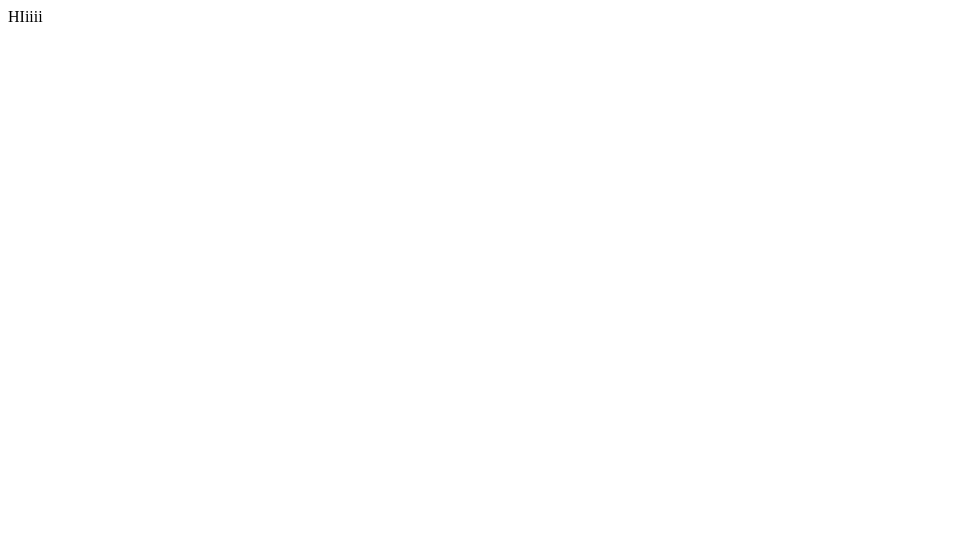
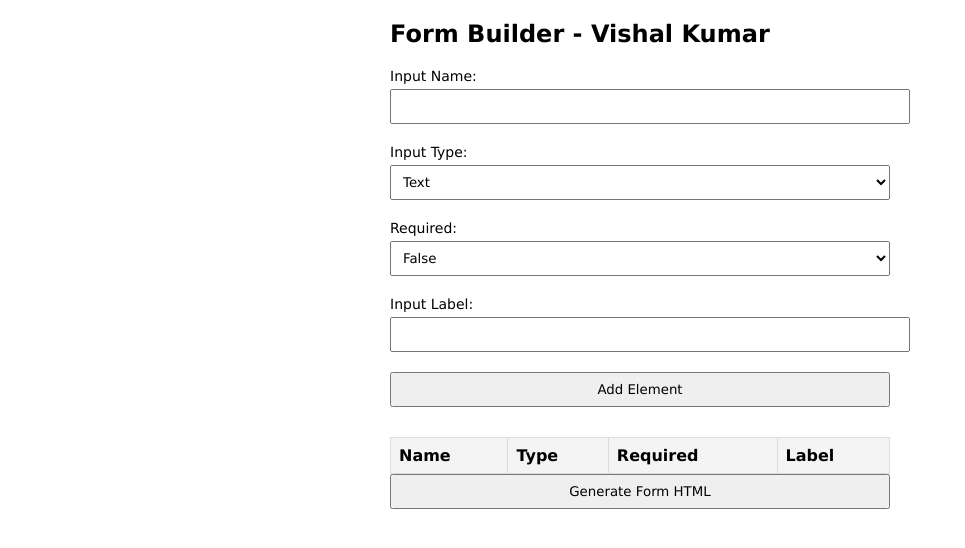
Before and after one commit to BASHIR219/Angular_form_builder, an Angular app: page / in a window 1280 px wide. Shown: the top 548 px of the page, without its empty margins (0-965 px from the left). Built offline with nearby package versions, Linux system fonts and the light colour scheme.

Commit message:
Form builder code updated

```diff
--- a/src/app/app.component.html
+++ b/src/app/app.component.html
@@ -1,5 +1,3 @@
 <main class="main">
-  HIiiii
+  <app-form-builder></app-form-builder>
 </main>
-
-<router-outlet />
--- a/src/app/app.component.ts
+++ b/src/app/app.component.ts
@@ -1,12 +1,12 @@
 import { Component } from '@angular/core';
-import { RouterOutlet } from '@angular/router';
+import { FormBuilderComponent } from './form-builder/form-builder.component';
 
 @Component({
   selector: 'app-root',
-  imports: [RouterOutlet],
+  imports: [FormBuilderComponent],
   templateUrl: './app.component.html',
   styleUrl: './app.component.css'
 })
 export class AppComponent {
-  title = 'form-builder-angular';
+  title = 'Form Builder App';
 }
--- a/src/app/app.routes.ts
+++ b/src/app/app.routes.ts
@@ -1,3 +1,3 @@
 import { Routes } from '@angular/router';
 
-export const routes: Routes = [];
+export const routes : Routes = [];
--- /dev/null
+++ b/src/app/form-builder/form-builder.component.css
@@ -0,0 +1,50 @@
+body {
+
+  padding: 20px;
+}
+
+.container {
+  max-width: 500px;
+  margin: auto;
+}
+
+.input-group {
+  margin-bottom: 10px;
+}
+
+.input-group label {
+  display: block;
+  margin-bottom: 5px;
+  font-size: 14px;
+}
+
+.input-group input,
+.input-group select,
+button {
+  width: 100%;
+  padding: 8px;
+  margin-bottom: 10px;
+}
+
+table {
+  width: 100%;
+  margin-top: 20px;
+  border-collapse: collapse;
+}
+
+table th,
+table td {
+  border: 1px solid #ddd;
+  padding: 8px;
+  text-align: left;
+}
+
+table th {
+  background-color: #f4f4f4;
+}
+
+pre {
+  background-color: #f9f9f9;
+  padding: 10px;
+  border: 1px solid #ddd;
+}
--- /dev/null
+++ b/src/app/form-builder/form-builder.component.html
@@ -0,0 +1,58 @@
+<div class="container">
+  <h2>Form Builder - Vishal Kumar</h2>
+  <form (ngSubmit)="addElement()">
+    <div class="input-group">
+      <label for="inputName">Input Name:</label>
+      <input type="text" id="inputName" [(ngModel)]="inputName" name="inputName" required />
+    </div>
+    <div class="input-group">
+      <label for="inputType">Input Type:</label>
+      <select id="inputType" [(ngModel)]="inputType" name="inputType" required>
+        <option value="text">Text</option>
+        <option value="radio">Radio</option>
+        <option value="email">Email</option>
+        <option value="dropdown">Dropdown</option>
+        <option value="checkbox">Checkbox</option>
+        <option value="file">File</option>
+        <option value="number">Number</option>
+      </select>
+    </div>
+    <div class="input-group">
+      <label for="required">Required:</label>
+      <select id="required" [(ngModel)]="required" name="required">
+        <option value="true">True</option>
+        <option value="false">False</option>
+      </select>
+    </div>
+    <div class="input-group">
+      <label for="inputLabel">Input Label:</label>
+      <input type="text" id="inputLabel" [(ngModel)]="inputLabel" name="inputLabel" required />
+    </div>
+    <button type="button" (click)="addElement()">Add Element</button>
+  </form>
+
+  <table>
+    <thead>
+      <tr>
+        <th>Name</th>
+        <th>Type</th>
+        <th>Required</th>
+        <th>Label</th>
+      </tr>
+    </thead>
+    <tbody>
+      <tr *ngFor="let element of formElements">
+        <td>{{ element.name }}</td>
+        <td>{{ element.type }}</td>
+        <td>{{ element.required ? 'Yes' : 'No' }}</td>
+        <td>{{ element.label }}</td>
+      </tr>
+    </tbody>
+  </table>
+
+  <button (click)="createForm()">Generate Form HTML</button>
+  <div id="generatedForm" *ngIf="generatedFormHtml">
+    <h3>Generated Form HTML</h3>
+    <pre>{{ generatedFormHtml }}</pre>
+  </div>
+</div>
--- /dev/null
+++ b/src/app/form-builder/form-builder.component.ts
@@ -0,0 +1,131 @@
+// import { Component } from '@angular/core';
+// import { FormBuilder, FormGroup, Validators } from '@angular/forms';
+// import { CommonModule } from '@angular/common';
+// import { ReactiveFormsModule } from '@angular/forms';
+
+// @Component({
+//   selector: 'app-form-builder',
+//   standalone: true,
+//   imports: [CommonModule, ReactiveFormsModule],
+//   templateUrl: './form-builder.component.html',
+//   styleUrls: ['./form-builder.component.css']
+// })
+// export class FormBuilderComponent {
+
+//   form: FormGroup;
+//   formElements: Array<{ name: string, type: string, required: boolean, label: string }> = [];
+
+//   constructor(private fb: FormBuilder) {
+
+//     this.form = this.fb.group({
+//       inputName: ['', Validators.required],
+//       inputType: ['text'],
+//       inputRequired: [false],
+//       inputLabel: ['', Validators.required],
+//     });
+//   }
+
+
+//   addToTable(): void {
+
+//     if (this.form.invalid) {
+//       alert('Please fill in all fields!');
+//       return;
+//     }
+
+//     const formValue = this.form.value;
+
+
+//     this.formElements.push({
+//       name: formValue.inputName,
+//       type: formValue.inputType,
+//       required: formValue.inputRequired,
+//       label: formValue.inputLabel
+//     });
+
+
+//     this.form.reset();
+//     this.form.controls['inputType'].setValue('text'); // Reset to default value
+//   }
+
+
+//   generateHTML(): string {
+//     let generatedHTML = '<table>';
+//     generatedHTML += '<thead><tr><th>Name</th><th>Type</th><th>Required</th><th>Label</th></tr></thead><tbody>';
+
+
+//     this.formElements.forEach(element => {
+//       generatedHTML += `<tr>
+//         <td>${element.name}</td>
+//         <td>${element.type}</td>
+//         <td>${element.required ? 'Yes' : 'No'}</td>
+//         <td>${element.label}</td>
+//       </tr>`;
+//     });
+
+//     generatedHTML += '</tbody></table>';
+//     return generatedHTML;
+//   }
+// }
+
+
+import { CommonModule } from '@angular/common';
+import { Component } from '@angular/core';
+import { FormsModule, ReactiveFormsModule } from '@angular/forms';
+
+@Component({
+  selector: 'app-form-builder',
+  imports:[CommonModule,ReactiveFormsModule,FormsModule],
+  templateUrl: './form-builder.component.html',
+  styleUrls: ['./form-builder.component.css']
+})
+export class FormBuilderComponent {
+  inputName: string = '';
+  inputType: string = 'text';
+  required: string = 'false';
+  inputLabel: string = '';
+  formElements: any[] = [];
+  generatedFormHtml: string = '';
+
+  addElement() {
+    if (!this.inputName || !this.inputLabel) {
+      alert('Please fill in all fields');
+      return;
+    }
+
+    const newElement = {
+      name: this.inputName,
+      type: this.inputType,
+      required: this.required === 'true',
+      label: this.inputLabel,
+    };
+
+    this.formElements.push(newElement);
+
+    // Reset the form inputs
+    this.inputName = '';
+    this.inputType = 'text';
+    this.required = 'false';
+    this.inputLabel = '';
+  }
+
+  createForm() {
+    let formHTML = '<form id="dynamicForm">\n';
+
+    this.formElements.forEach(element => {
+      formHTML += `  <label for="${element.name}">${element.label}</label>\n`;
+
+      if (element.type === 'dropdown') {
+        formHTML += `  <select name="${element.name}" id="${element.name}"${element.required ? ' required' : ''}>\n`;
+        formHTML += `    <option value="Option 1">Option 1</option>\n`;
+        formHTML += `  </select>\n`;
+      } else {
+        formHTML += `  <input type="${element.type}" name="${element.name}" id="${element.name}"${element.required ? ' required' : ''}>\n`;
+      }
+    });
+
+    formHTML += '</form>';
+
+    this.generatedFormHtml = formHTML;
+  }
+}
--- a/src/styles.css
+++ b/src/styles.css
@@ -1 +1,4 @@
 /* You can add global styles to this file, and also import other style files */
+*{
+    font-family: Verdana, Geneva, Tahoma, sans-serif;
+}
```
Also changed, not shown: 1 other file (tests, documents, lock files or other folders).
